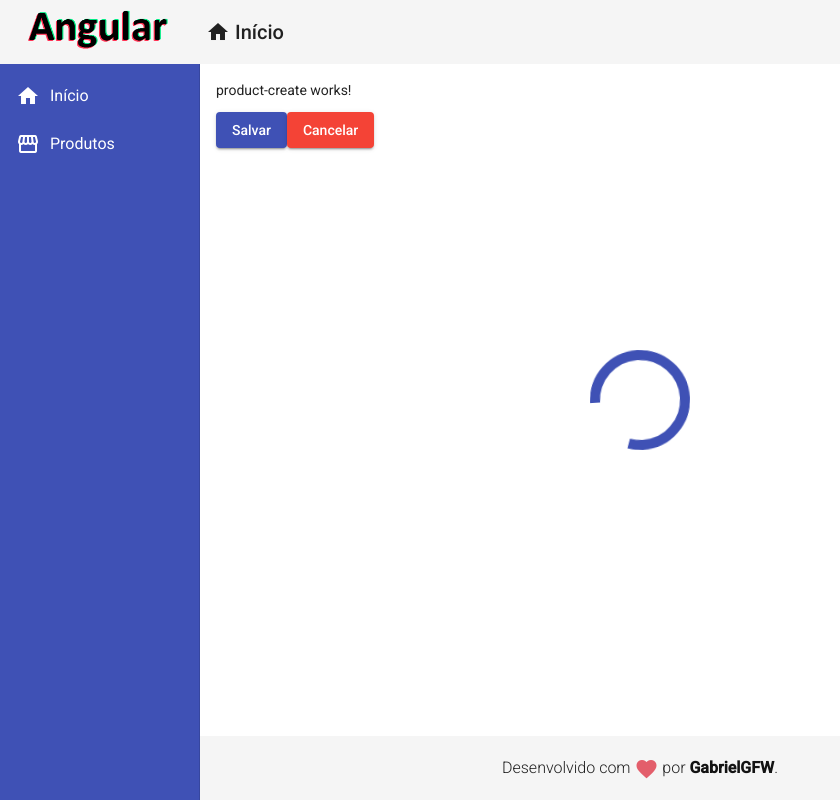
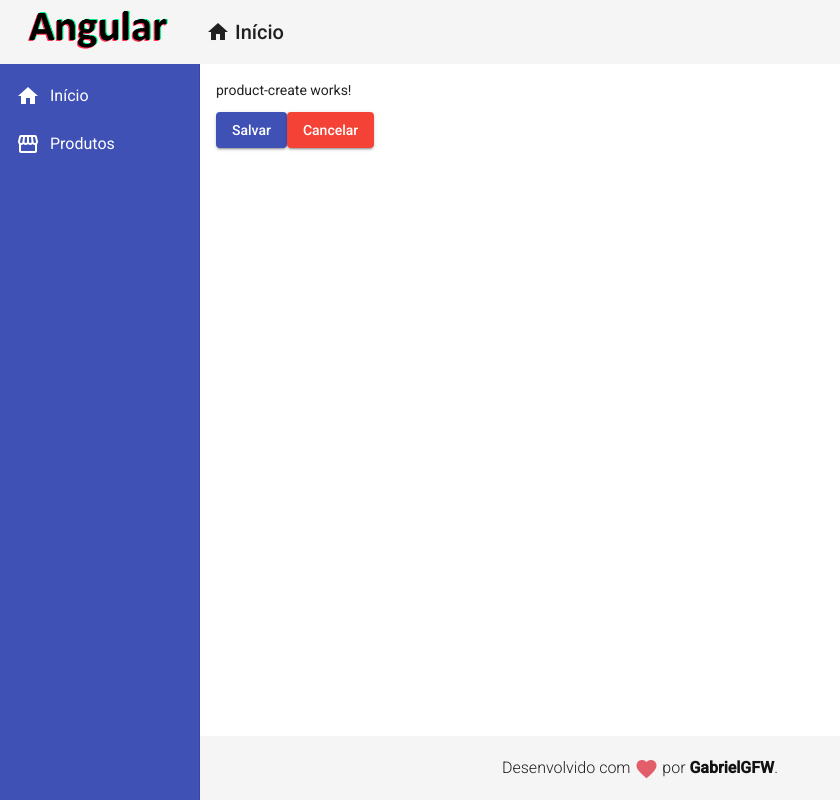
Before and after one commit to gabrielgfw/cod3r-angular-9, an Angular app in the folder frontend/: page /products/create in a window 1280 px wide. Shown: the whole page, without its empty margins (0-840 px from the left). Built offline with nearby package versions, Linux system fonts and the light colour scheme.

Commit message:
config loading state and product create page

```diff
--- a/frontend/src/app/components/product/product-create/product-create.component.html
+++ b/frontend/src/app/components/product/product-create/product-create.component.html
@@ -1,13 +1,13 @@
-<div *ngIf="true" class="loading-container">
+<div *ngIf="isLoading" class="loading-container">
   <mat-spinner class="loading-state"></mat-spinner>
 </div>
 
 <p>product-create works!</p>
 
-<button mat-raised-button color="primary" (click)="createProduct()">
+<button [disabled]="isLoading" mat-raised-button color="primary" (click)="createProduct()">
   Salvar
 </button>
 
-<button mat-raised-button color="warn" (click)="cancel()">
+<button [disabled]="isLoading" mat-raised-button color="warn" (click)="cancel()">
   Cancelar
 </button>
```
